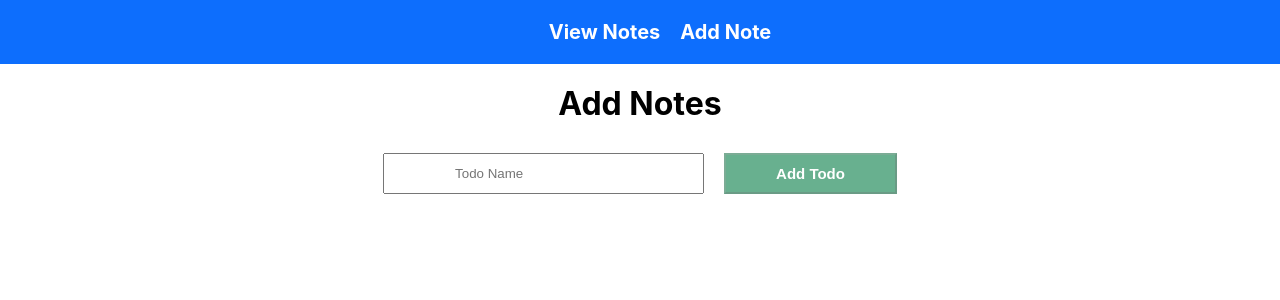
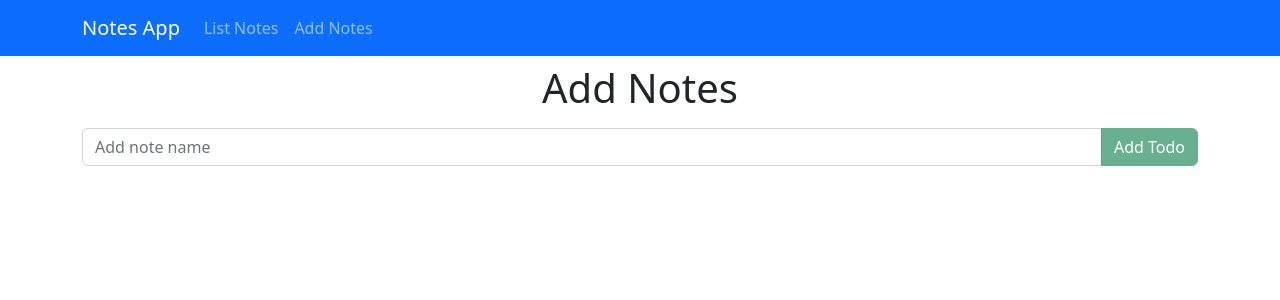
Before and after one commit to Kodake/notes-app, a React (Create React App) app: page /add-note in a window 1280 px wide. Shown: the top 300 px of the page. Built offline with nearby package versions, Linux system fonts and the light colour scheme.

Commit message:
Removed some css files and added react-bootstrap

```diff
--- a/package.json
+++ b/package.json
@@ -12,7 +12,9 @@
     "@types/react": "^18.0.21",
     "@types/react-dom": "^18.0.6",
     "axios": "^1.0.0",
+    "bootstrap": "^5.2.2",
     "react": "^18.2.0",
+    "react-bootstrap": "^2.5.0",
     "react-dom": "^18.2.0",
     "react-redux": "^8.0.4",
     "react-router-dom": "^6.4.1",
--- a/src/App.css
+++ /dev/null
@@ -1,3 +0,0 @@
-.App {
-  text-align: center;
-}
--- a/src/App.tsx
+++ b/src/App.tsx
@@ -1,14 +1,13 @@
 
-import './App.css';
 import { Routes, Route } from 'react-router-dom';
-import ViewNotes from './pages/ViewNotes';
+import ListNotes from './pages/ListNotes';
 import AddNotes from './pages/AddNotes';
 
 const App = () => {
   return (
-    <div className="App">
+    <div>
       <Routes>
-        <Route path='/' element={<ViewNotes />}></Route>
+        <Route path='/' element={<ListNotes />}></Route>
         <Route path='/add-note' element={<AddNotes />}></Route>
       </Routes>
     </div>
--- a/src/components/Header.css
+++ /dev/null
@@ -1,20 +0,0 @@
-.header {
-    background: #0d6efd;
-    padding: 20px;
-}
-
-.header ul {
-    margin: 0px;
-    display: flex;
-    align-items: center;
-    justify-content: center;
-    gap: 20px;
-    list-style: none;
-}
-
-.header ul li {
-    color: #fff;
-    font-size: 20px;
-    font-weight: bolder;
-    cursor: pointer;
-}
--- a/src/components/Header.tsx
+++ b/src/components/Header.tsx
@@ -1,16 +1,19 @@
+import { Container, Nav, Navbar } from 'react-bootstrap';
 import { useNavigate } from 'react-router-dom';
-import './Header.css';
 
 const Header = () => {
     const nav = useNavigate();
 
     return (
-        <header className="header">
-            <ul>
-                <li onClick={() => nav(`/`)}>View Notes</li>
-                <li onClick={() => nav(`/add-note`)}>Add Note</li>
-            </ul>
-        </header>
+        <Navbar bg='primary' variant='dark'>
+            <Container>
+                <Navbar.Brand onClick={() => nav(`/`)}>Notes App</Navbar.Brand>
+                <Nav className='me-auto'>
+                    <Nav.Link onClick={() => nav(`/`)}>List Notes</Nav.Link>
+                    <Nav.Link onClick={() => nav(`/add-note`)}>Add Notes</Nav.Link>
+                </Nav>
+            </Container>
+        </Navbar>
     )
 }
 
--- /dev/null
+++ b/src/components/Loading.tsx
@@ -0,0 +1,15 @@
+import Spinner from 'react-bootstrap/esm/Spinner';
+
+const Loading = () => {
+    return (
+        <>
+            <div className="mt-5 text-center">
+                <Spinner animation='border' variant='primary' />
+                <Spinner animation='border' variant='success' />
+                <Spinner animation='border' variant='danger' />
+            </div>
+        </>
+    )
+}
+
+export default Loading;
--- a/src/index.tsx
+++ b/src/index.tsx
@@ -6,6 +6,7 @@ import { BrowserRouter } from 'react-router-dom';
 import { Provider } from 'react-redux';
 import reportWebVitals from './reportWebVitals';
 import store from './globalStore/store';
+import 'bootstrap/dist/css/bootstrap.min.css';
 
 const root = ReactDOM.createRoot(
   document.getElementById('root') as HTMLElement
--- a/src/pages/AddNotes.css
+++ /dev/null
@@ -1,41 +0,0 @@
-.add-note-wrapper {
-    margin-top: 20px;
-}
-
-.add-note-wrapper h1 {
-    margin: 0px;
-}
-
-.form-wrapper {
-    margin-top: 30px;
-    display: flex;
-    gap: 20px;
-    justify-content: center;
-}
-
-.form-wrapper input {
-    padding: 10px 70px;
-}
-
-.form-wrapper button {
-    padding: 10px 50px;
-    background: #198754;
-    color: #fff;
-    font-size: 15px;
-    font-weight: bold;
-    cursor: pointer;
-}
-
-.form-wrapper button:hover {
-    padding: 10px 50px;
-    background: #157347;
-    color: #fff;
-    font-size: 15px;
-    font-weight: bold;
-    cursor: pointer;
-}
-
-.form-wrapper button:disabled {
-    opacity: 0.65;
-    cursor: not-allowed;
-}
--- a/src/pages/AddNotes.tsx
+++ b/src/pages/AddNotes.tsx
@@ -2,9 +2,12 @@ import { useEffect, useState } from 'react';
 import { useDispatch, useSelector } from 'react-redux';
 import Header from '../components/Header';
 import { initSaveNotesValue, initSaveNotesValueSuccessfull } from '../store/addNotes/actions';
-import './AddNotes.css';
 import { useNavigate } from 'react-router-dom';
 import { AppState } from '../globalStore/rootReducer';
+import Container from 'react-bootstrap/esm/Container';
+import Button from 'react-bootstrap/esm/Button';
+import Form from 'react-bootstrap/esm/Form';
+import InputGroup from 'react-bootstrap/esm/InputGroup';
 
 const AddNotes = () => {
   const [noteName, setNoteName] = useState('');
@@ -33,7 +36,23 @@ const AddNotes = () => {
   return (
     <>
       <Header />
-      <div className='add-note-wrapper'>
+      <Container>
+        <h1 className='mt-2 text-center'>Add Notes</h1>
+        <InputGroup className='mt-3'>
+          <Form.Control
+            type='text'
+            name='addTodo' placeholder='Add note name' onChange={handleOnChange} value={noteName}
+          />
+          <Button disabled={noteName.trim() === ''} onClick={handleClick} variant='success'>Add Todo</Button>
+        </InputGroup>
+      </Container>
+    </>
+  )
+}
+
+export default AddNotes;
+
+{/* <div className='add-note-wrapper'>
         <h1>Add Notes</h1>
 
         <div className='form-wrapper'>
@@ -41,9 +60,4 @@ const AddNotes = () => {
 
           <button disabled={noteName.trim() === ''} onClick={handleClick}>Add Todo</button>
         </div>
-      </div>
-    </>
-  )
-}
-
-export default AddNotes
+      </div> */}
--- /dev/null
+++ b/src/pages/ListNotes.tsx
@@ -0,0 +1,57 @@
+import { useEffect } from 'react';
+import Card from 'react-bootstrap/esm/Card';
+import Col from 'react-bootstrap/esm/Col';
+import Container from 'react-bootstrap/esm/Container';
+import Row from 'react-bootstrap/esm/Row';
+import { useDispatch, useSelector } from 'react-redux';
+import Header from '../components/Header';
+import Loading from '../components/Loading';
+import { AppState } from '../globalStore/rootReducer';
+import { NoteData } from '../interfaces/notesListData';
+import { initGetListData } from '../store/listNotes/actions';
+
+const ListNotes = () => {
+    const dispatch = useDispatch();
+    const { notesList, isNotesDataFetching } = useSelector((state: AppState) => state.NotesListReducer)
+
+    useEffect(() => {
+        dispatch(initGetListData())
+    }, []);
+
+    if (isNotesDataFetching) {
+        return (
+            <>
+                <Header />
+                <Container>
+                    <h1 className="mt-2 text-center">View Notes</h1>
+
+                    <Loading />
+                </Container>
+            </>
+        )
+    }
+
+    return (
+        <>
+            <Header />
+
+            <Container>
+                <h1 className="mt-2 text-center">View Notes</h1>
+                <Row xs={1} md={4} className="g-2 m-1">
+                    {notesList && notesList.map((item: NoteData) => (
+                        <Col>
+                            <Card border="primary">
+                                <Card.Header key={item.id}>{item.id}</Card.Header>
+                                <Card.Body>
+                                    <Card.Title>{item.name}</Card.Title>
+                                </Card.Body>
+                            </Card>
+                        </Col>
+                    ))}
+                </Row>
+            </Container>
+        </>
+    )
+}
+
+export default ListNotes;
--- a/src/pages/ViewNotes.css
+++ /dev/null
@@ -1,27 +0,0 @@
-.notes-list-wrapper {
-    margin-top: 20px;
-}
-
-.notes-list-wrapper h1 {
-    margin: 0px;
-}
-
-.notes-list-wrapper ul {
-    margin: 0px;
-    display: flex;
-    gap: 15px;
-    list-style: none;
-    padding-top: 30px;
-    justify-content: center;
-    flex-wrap: wrap;
-}
-
-.notes-list-wrapper ul li {
-    width: 200px;
-    height: 200px;
-    background: #0d6efd;
-    color: #fff;
-    font-size: 20px;
-    font-weight: bold;
-    text-align: center;
-}
--- a/src/pages/ViewNotes.tsx
+++ /dev/null
@@ -1,46 +0,0 @@
-import { useEffect } from 'react';
-import { useDispatch, useSelector } from 'react-redux';
-import Header from '../components/Header';
-import { AppState } from '../globalStore/rootReducer';
-import { NoteData } from '../interfaces/notesListData';
-import { initGetListData } from '../store/listNotes/actions';
-import './ViewNotes.css'
-
-const ViewNotes = () => {
-    const dispatch = useDispatch();
-    const { notesList, isNotesDataFetching } = useSelector((state: AppState) => state.NotesListReducer)
-
-    useEffect(() => {
-        dispatch(initGetListData())
-    }, []);
-
-    if (isNotesDataFetching) {
-        return (
-            <>
-                <Header />
-                <div className="notes-list-wrapper">
-                    <h1>View Notes</h1>
-
-                    <div>Notes data is loading...</div>
-                </div>
-            </>
-        )
-    }
-
-    return (
-        <>
-            <Header />
-            <div className="notes-list-wrapper">
-                <h1>View Notes</h1>
-
-                <ul>
-                    {notesList && notesList.map((item: NoteData) => (
-                        <li key={item.id}>{item.name}</li>
-                    ))}
-                </ul>
-            </div>
-        </>
-    )
-}
-
-export default ViewNotes;
```
Also changed, not shown: 1 other file (tests, documents, lock files or other folders).
